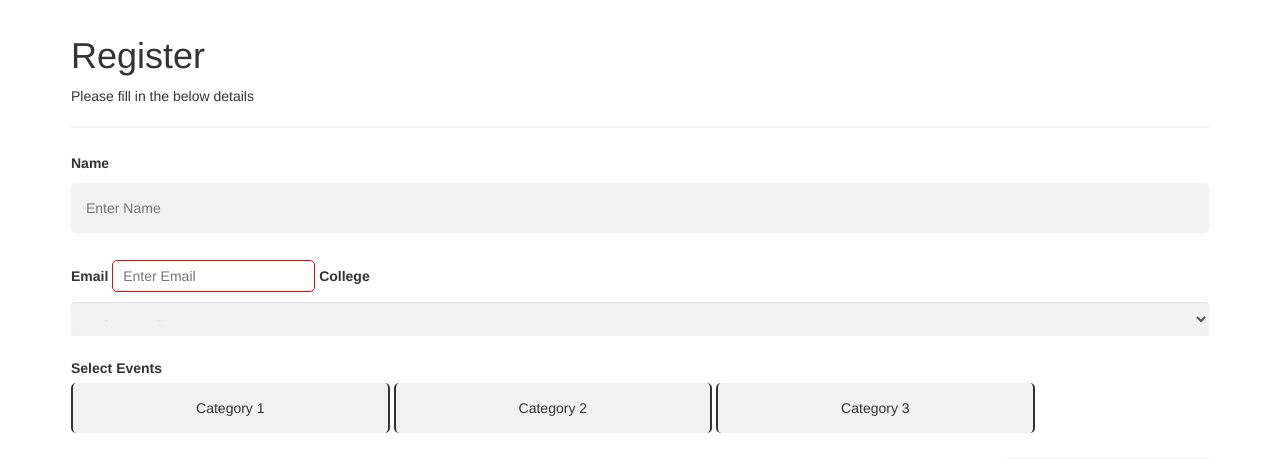
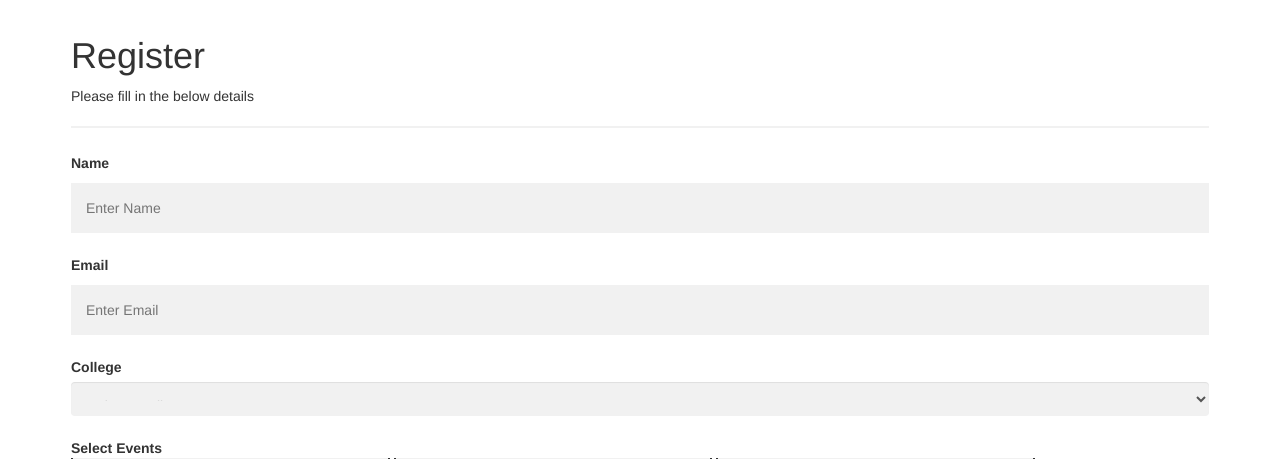
Before and after one commit to Sala-Khaliff-Jr/saral-app, a Django app: page /register in a window 1280 px wide. Shown: the top 459 px of the page. Run offline with Django 3.2, Linux system fonts and the light colour scheme; some libraries are stand-ins or nearby versions.

Commit message:
proper register page

```diff
--- a/templates/register.html
+++ b/templates/register.html
@@ -13,7 +13,7 @@ width:100%;
 height:fit-content;
 background-color:white;
 }
-
+/*
 input{
   margin: 5px 0;
   padding: 5px 10px;
@@ -23,7 +23,7 @@ input{
 
 input:invalid{
   border-color: red;
-}
+} */
 
 
 .a1{
@@ -154,7 +154,7 @@ border:none;
 }
 
 /* Full-width input fields */
-input[type=text], input[type=password] {
+input[type=text], input[type=password], input[type=email]  {
   width: 100%;
   padding: 15px;
   margin: 5px 0 22px 0;
@@ -162,7 +162,7 @@ input[type=text], input[type=password] {
   border: none;
   background: #f1f1f1;
 }
-input[type=text]:focus, input[type=password]:focus {
+input[type=text]:focus, input[type=password]:focus, input[type=email]:focus {
   background-color: #ddd;
   outline: none;
 }
```
